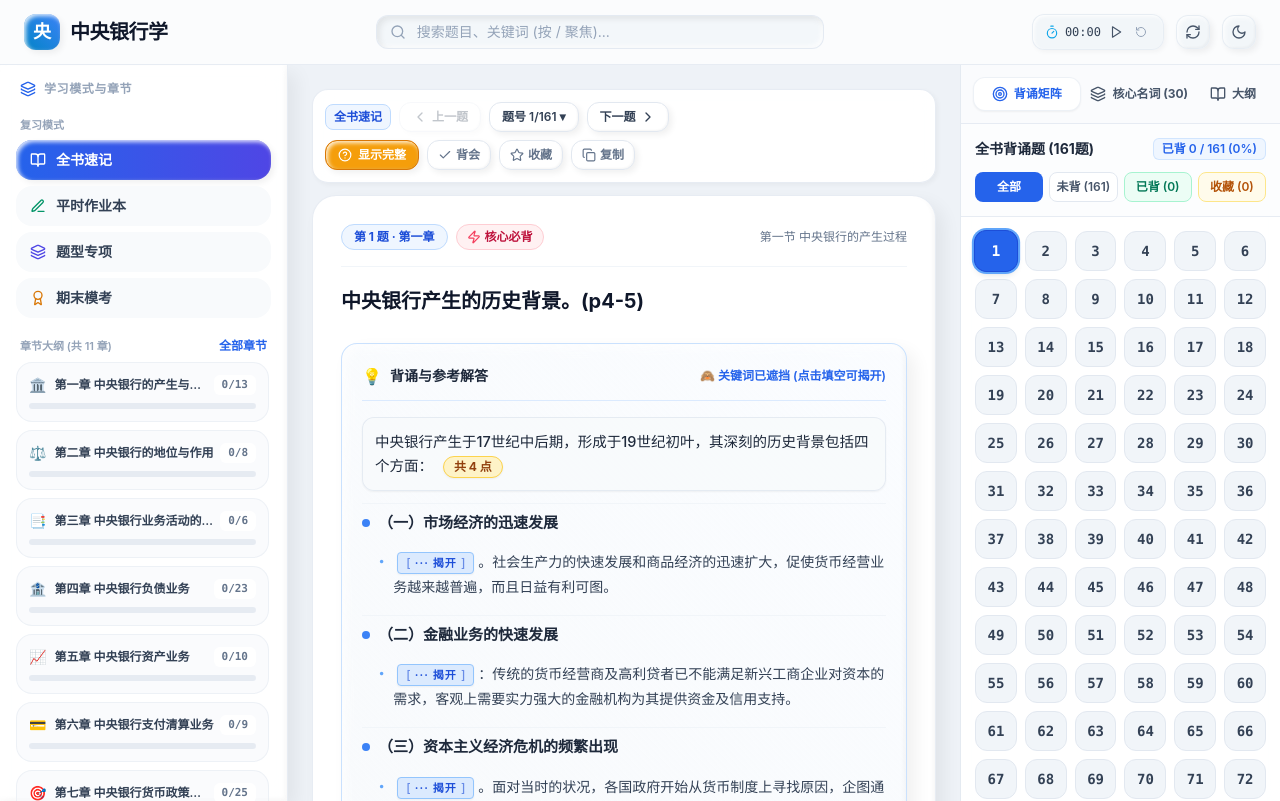
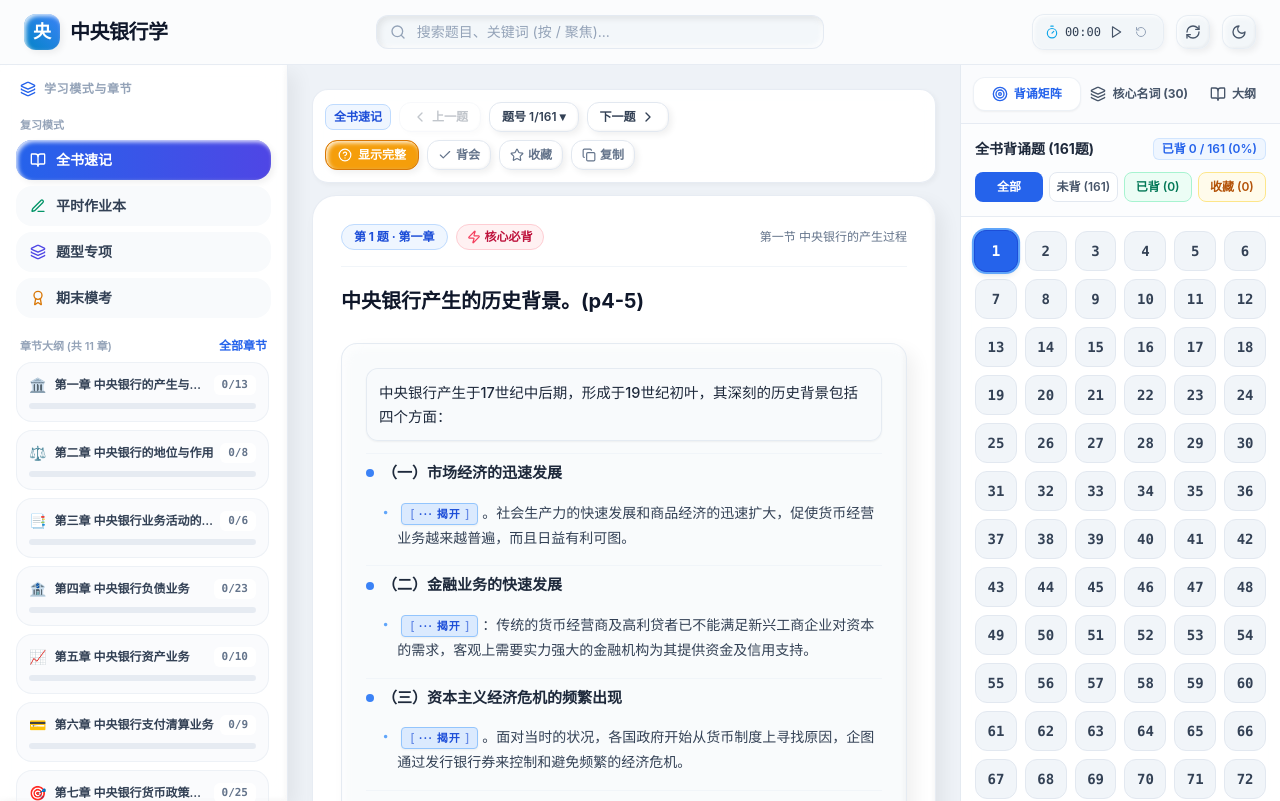
Before and after one commit to Coolzs77/central-banking-study-console, a React (Vite) app: page / in a window 1280 px wide. Built offline with nearby package versions, Linux system fonts and the light colour scheme.

Commit message:
feat: initial release of Central Banking Study Console & 100-pt Mock Exam (React 18 + Vite + TS + Claymorphism)

```diff
--- a/src/components/HomeworkCanvas.tsx
+++ b/src/components/HomeworkCanvas.tsx
@@ -135,23 +135,7 @@ export const HomeworkCanvas: React.FC<HomeworkCanvasProps> = ({
 
         {/* 3. Solution Section (展开题解卡片) */}
         {showAnswer && (
-          <div className="mt-2 p-5 rounded-2xl bg-gradient-to-tr from-slate-50 to-blue-50/30 dark:from-[#192233] dark:to-[#161c28] border border-blue-200/80 dark:border-blue-900/60 clay-card-shadow">
-            <div className="flex items-center justify-between pb-3 border-b border-blue-100 dark:border-blue-900/40 mb-4">
-              <div className="flex items-center gap-2">
-                <span className="text-base">💡</span>
-                <span className="font-bold text-xs sm:text-sm text-slate-800 dark:text-slate-100">
-                  作业标准参考解答
-                </span>
-              </div>
-              <button
-                onClick={handleCopyCurrent}
-                className="text-xs text-blue-600 hover:text-blue-700 flex items-center gap-1 cursor-pointer font-medium"
-              >
-                <Copy className="w-3.5 h-3.5" />
-                <span>复制解答</span>
-              </button>
-            </div>
-
+          <div className="mt-2 p-5 sm:p-6 rounded-2xl bg-slate-50/80 dark:bg-[#18202e] border border-slate-200/80 dark:border-slate-800/80 clay-card-shadow">
             <MarkdownViewer content={currentQ.answer} maskKeywords={false} />
           </div>
         )}
--- a/src/components/RecitationCanvas.tsx
+++ b/src/components/RecitationCanvas.tsx
@@ -144,19 +144,7 @@ export const RecitationCanvas: React.FC<RecitationCanvasProps> = ({
         </h2>
 
         {/* 3. Question Content / Answer Area */}
-        <div className="mt-2 p-5 rounded-2xl bg-gradient-to-tr from-slate-50 to-blue-50/30 dark:from-[#192233] dark:to-[#161c28] border border-blue-200/80 dark:border-blue-900/60 clay-card-shadow">
-          <div className="flex items-center justify-between pb-3 border-b border-blue-100 dark:border-blue-900/40 mb-4">
-            <div className="flex items-center gap-2">
-              <span className="text-base">💡</span>
-              <span className="font-bold text-xs sm:text-sm text-slate-800 dark:text-slate-100">
-                背诵与参考解答
-              </span>
-            </div>
-            <div className="text-xs font-semibold text-blue-600 dark:text-blue-400">
-              {isMasking ? '🙈 关键词已遮挡 (点击填空可揭开)' : '👁️ 完整答案已展示'}
-            </div>
-          </div>
-
+        <div className="mt-2 p-5 sm:p-6 rounded-2xl bg-slate-50/80 dark:bg-[#18202e] border border-slate-200/80 dark:border-slate-800/80 clay-card-shadow">
           <MarkdownViewer content={currentQ.content} maskKeywords={isMasking} />
         </div>
       </div>
--- a/src/components/common/MarkdownViewer.tsx
+++ b/src/components/common/MarkdownViewer.tsx
@@ -36,14 +36,8 @@ export const MarkdownViewer: React.FC<MarkdownViewerProps> = ({
   };
 
   const renderInlineFormatted = (text: string) => {
-    // Check for ==N== tags at the end of line
-    const tagMatch = text.match(/\t*==(\d+)==/);
-    let mainText = text;
-    let badgeNum: string | null = null;
-    if (tagMatch) {
-      mainText = text.replace(/\t*==(\d+)==/, '');
-      badgeNum = tagMatch[1];
-    }
+    // Strip ==N== tags if present
+    let mainText = text.replace(/\t*==\d+==/g, '');
 
     // Split by **bold** or *italic*
     // First, split by **...**
@@ -107,12 +101,6 @@ export const MarkdownViewer: React.FC<MarkdownViewerProps> = ({
             </React.Fragment>
           );
         })}
-
-        {badgeNum && (
-          <span className="ml-2.5 inline-flex items-center px-2.5 py-0.5 rounded-full text-xs font-bold bg-amber-100 text-amber-800 border border-amber-300 shadow-sm align-middle">
-            共 {badgeNum} 点
-          </span>
-        )}
       </span>
     );
   };
```
Also changed, not shown: verify_suite.mjs (+9 -1 lines).
